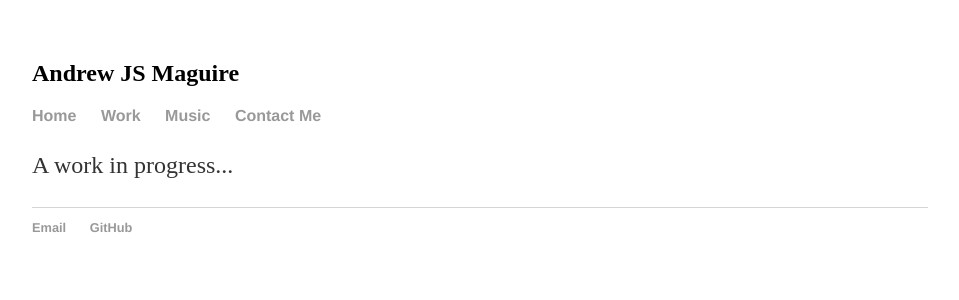
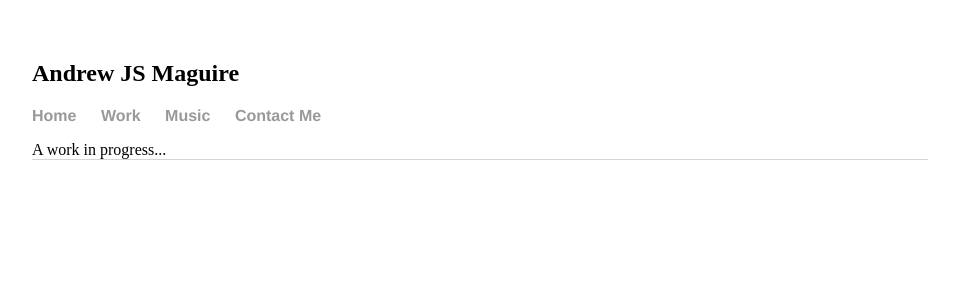
Before and after one commit to andrewjsmaguire/andrewjsmaguire.github.io, a Jekyll site: the page built from index.html, in a window 1280 px wide. Shown: the top 300 px of the page, without its empty margins (160-1119 px from the left). Built offline with Jekyll 4.4.1, drawn with Linux system fonts in a browser that asks for light colours.

Commit message:
Minor tweaks

```diff
--- a/_layouts/default.html
+++ b/_layouts/default.html
@@ -5,9 +5,9 @@
 			<link rel="stylesheet" type="text/css" href="/css/main.css">
 		</head>
 	<body>
+          <h2>{{ page.title }}</h2>
+
           <nav>
-               <h2>{{ page.title }}</h2>
-
                <ul>
 	        		<li><a href="/">Home</a></li>
 		        	<li><a href="/work">Work</a></li>
@@ -20,11 +20,6 @@
 			{{ content }}
 		</div>
 
-          <footer>
-	    		<ul>
-	        		<li><a href="mailto:ajm221@pitt.edu">Email</a></li>
-	        		<li><a href="https://github.com/andrewjsmaguire">GitHub</a></li>
-				</ul>
-		</footer>
+          <footer></footer>
 	</body>
 </html>
--- a/index.html
+++ b/index.html
@@ -3,5 +3,5 @@ layout: default
 title: Andrew JS Maguire
 ---
 <div class="blurb">
-	<p>A work in progress...</p>
+	A work in progress...
 </div>
```
